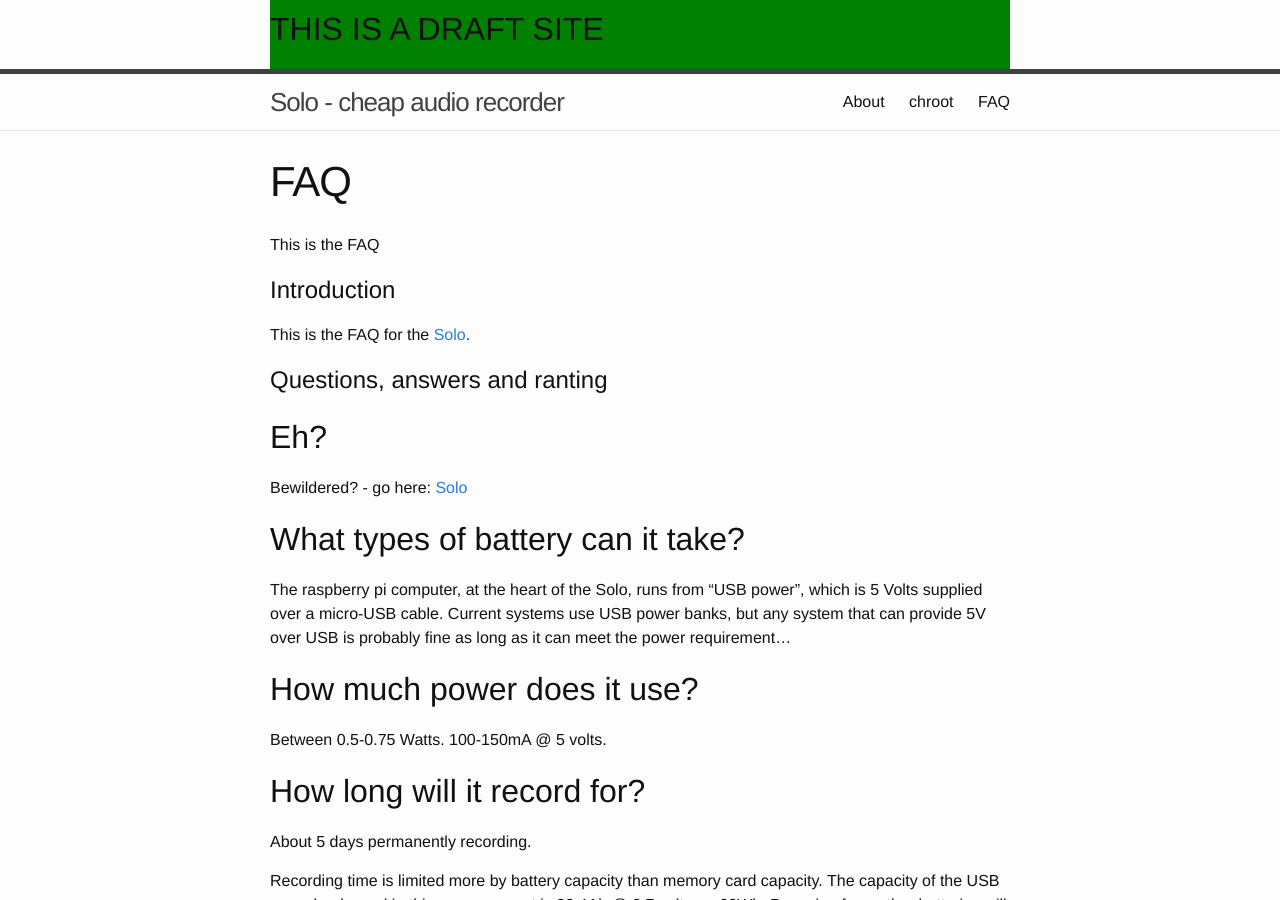
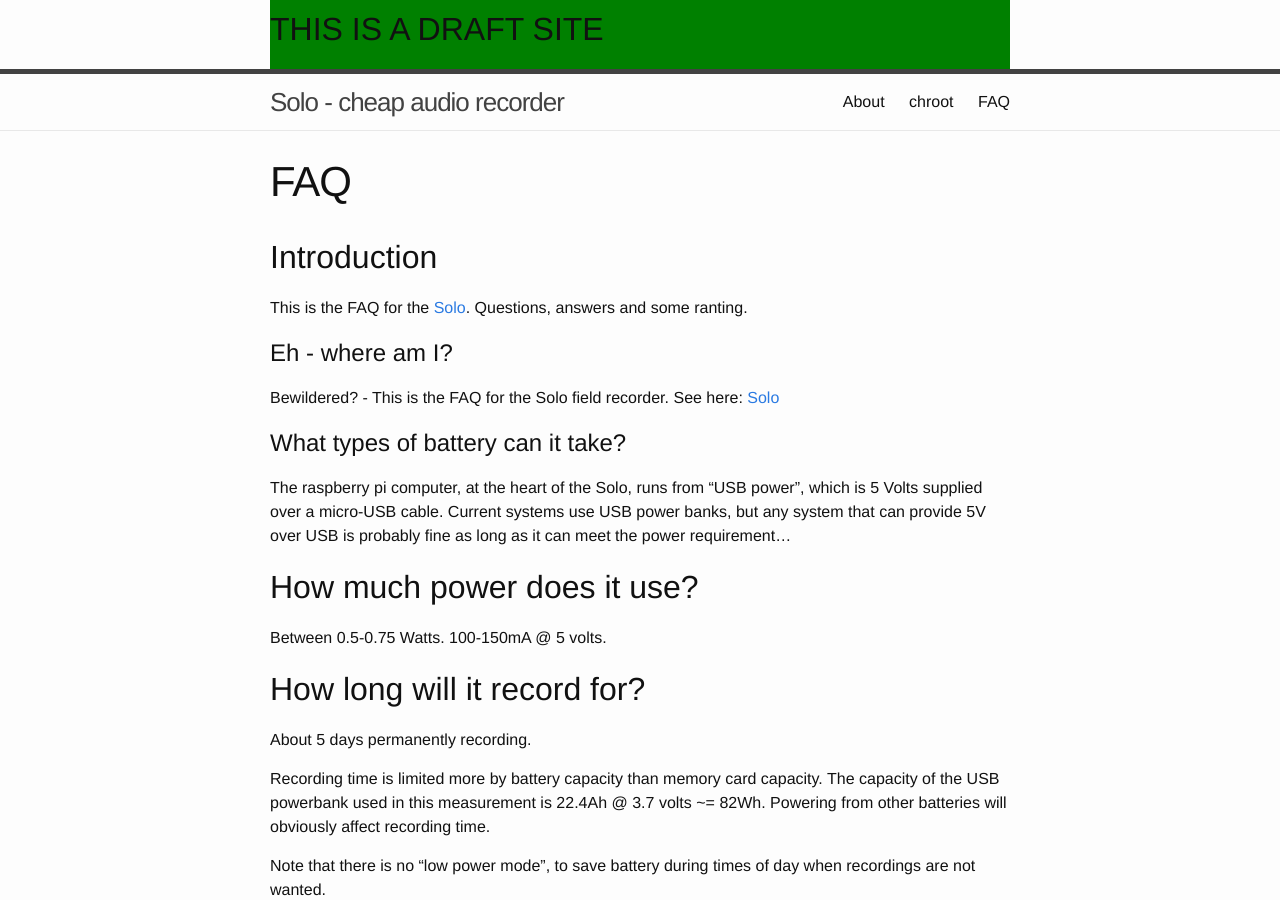
Before and after one commit to solo-system/solo-system.github.io, a Jekyll site: the page built from faq.md, in a window 1280 px wide and 900 px high. Built offline with Jekyll 4.4.1, drawn with Linux system fonts in a browser that asks for light colours.

Commit message:
formatting

```diff
--- a/faq.md
+++ b/faq.md
@@ -4,22 +4,18 @@
 permalink: /faq/
 ---
 
-This is the FAQ
+Introduction
+------------
+This is the FAQ for the [Solo](http://jdmc2.com/solo/wp).  Questions, answers and some ranting.
 
-Introduction
-============
-This is the FAQ for the [Solo](http://jdmc2.com/solo/wp).
+Eh - where am I?
+================
+Bewildered? - This is the FAQ for the Solo field recorder.  See here: [Solo](http://jdmc2.com/solo/wp)
 
-Questions, answers and ranting
-==============================
-
-Eh?
---------------
-Bewildered? - go here: [Solo](http://jdmc2.com/solo/wp)
 
 
 What types of battery can it take?
-----------------------------------
+==================================
 
 The raspberry pi computer, at the heart of the Solo, runs from "USB
 power", which is 5 Volts supplied over a micro-USB cable.  Current
```
